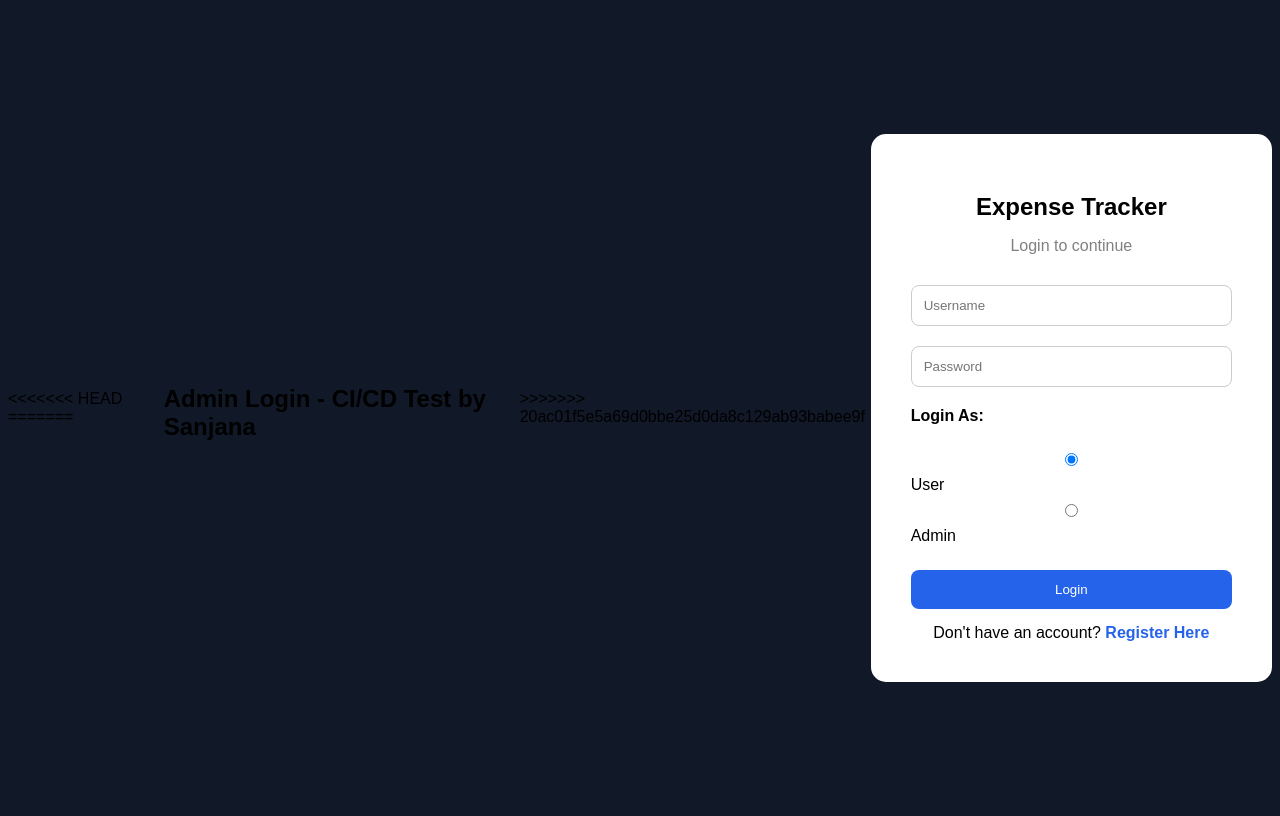
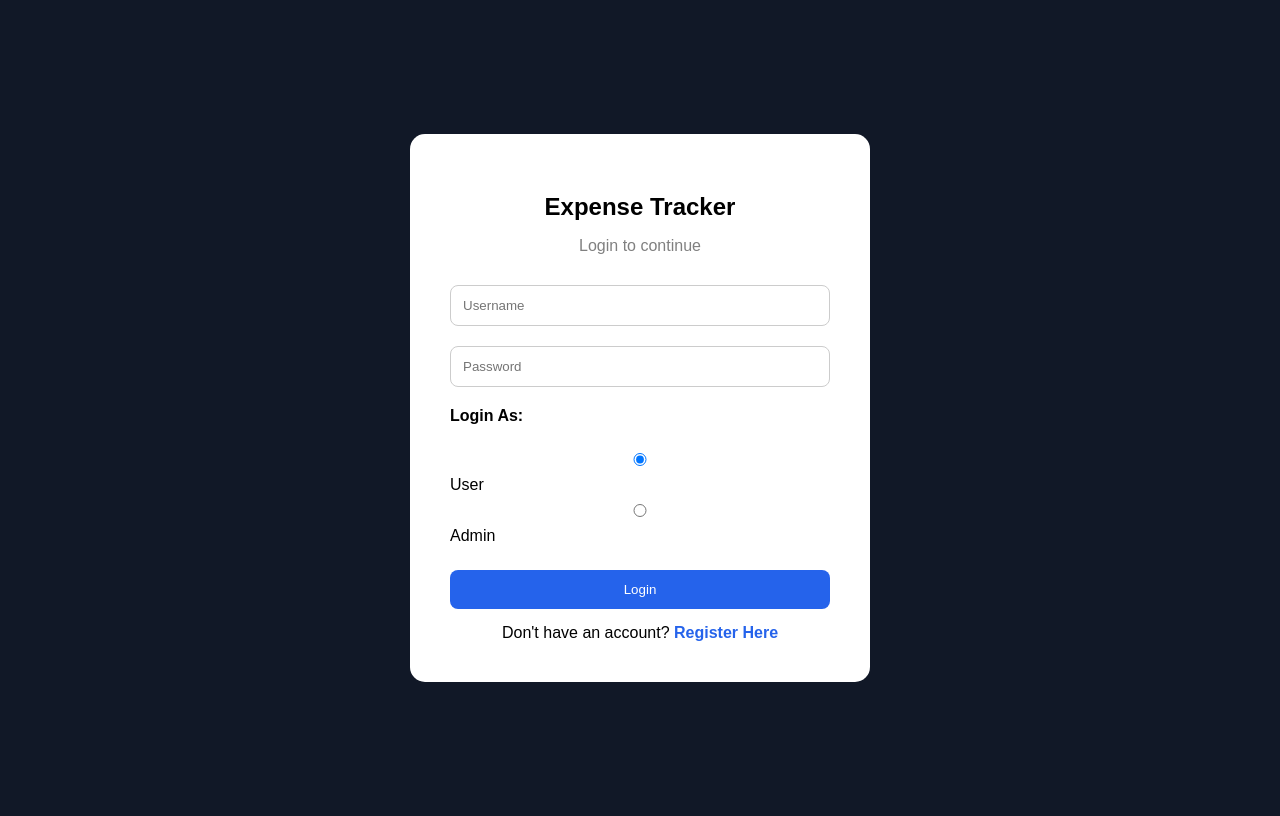
Before and after one commit to D08sakshi/expense-tracker, a Flask app: page /login in a window 1280 px wide. Run offline with Flask 3, Linux system fonts and the light colour scheme.

Commit message:
Changes in login.html

```diff
--- a/templates/login.html
+++ b/templates/login.html
@@ -3,12 +3,7 @@
 <head>
     <meta charset="UTF-8">
     <meta name="viewport" content="width=device-width, initial-scale=1.0">
-<<<<<<< HEAD
     <title>Expense Tracker Login</title>
-=======
-    <h2>Admin Login - CI/CD Test by Sanjana</h2>
->>>>>>> 20ac01f5e5a69d0bbe25d0da8c129ab93babee9f
-
     <style>
 
         body{
```
